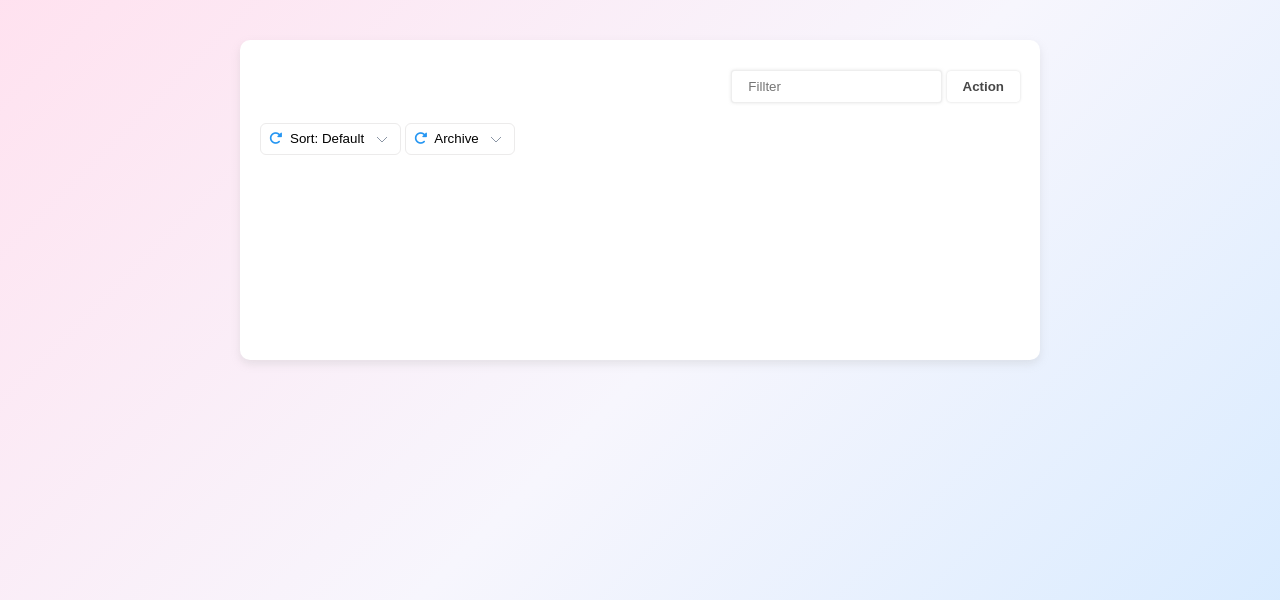
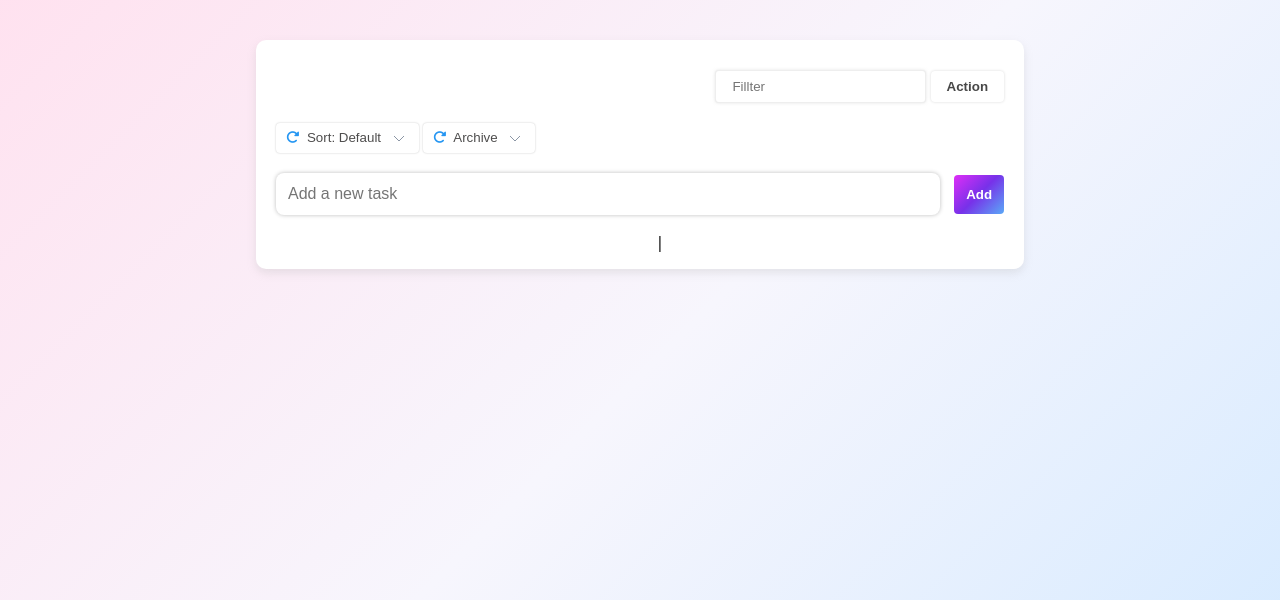
Before and after one commit to im-dlam/SeeQQ, a FastAPI app: template app/templates/list_notes.html in a window 1280 px wide. Shown: the part 30-630 px from the top of the page. Run offline with FastAPI, Linux system fonts and the light colour scheme; the template is opened without the code that fills it, so the values that code supplies are empty.

Commit message:
chore: add input work name

```diff
--- a/app/static/css/list-note.css
+++ b/app/static/css/list-note.css
@@ -1,3 +1,30 @@
+#action_btn {
+    padding: 8px 16px;
+    border: none;
+    background-color: white;
+    box-shadow: 0px 0px 0px 0px rgba(0, 0, 0, 0), 0px 0px 3px rgba(0, 0, 0, 0.15);
+    border-radius: 4px;
+    font-weight: bold;
+    color:rgb(71, 71, 71);
+    cursor: pointer;
+}
+
+
+#action_btn:hover {
+    /* color:rgb(71, 71, 71); */
+
+    box-shadow: 0 0 8px rgba(197, 197, 197,0.5);
+
+}
+#filter {
+    padding: 8px 16px;
+    outline: none;
+    border: 0.2px solid rgba(170, 170, 170,0.2);
+    border-radius: 4px;
+    box-shadow: 0 0 3px rgba(197, 197, 197,0.5);
+}
+
+
 
 .container {
     display: flex;
@@ -6,9 +33,8 @@
 }
 .card {
     margin-top:40px;
-    min-width: 100vh;
     background-color: green;
-    min-height: 40vh;
+    /* min-height: 40vh; */
     background-color: white;
     box-shadow: 0 4px 8px 0 rgb(170, 170, 170,0.25);
     border-radius: 10px;
@@ -49,44 +75,70 @@
 }
 .container-head .label-right {
     margin-right: 20px;
+    user-select: none;
 }
 .label-right {
     margin-left: auto;
 }
 .form-list {
     margin-top: 20px;
+    }
+
+
+.div-btn-h1 {
+    margin-left: 20px;
+    user-select: none;
 }
-.button-right {
+.div-btn-h1 button {
+    border:none;
+    padding: 5px 10px;
+    background-color: white;
+    box-shadow: 0 0 2px  rgb(197, 197, 197);
+    color:rgb(78, 77, 77);
+    cursor: pointer;
+    border-radius: 4px;
+}
+
+.sort-button {
+    position: relative;
+}
+
+.sort-button .tooltip-label {
+    margin-top:20px;
+    position: absolute;
+    left:0;
+    right:auto;
+    width: 250px;
+    background-color: rgb(211, 209, 209);
+    pointer-events: none;
+    opacity: 0;
+}
+
+
+
+.work-name {
+    margin-top: 20px;
     margin-left: 20px;
+    margin-right: 20px;
 }
-.button-right button {
-    padding:5px 8px;
+
+.work-name #work {
+    width: 80vh;
+    padding:12px 12px;
+    outline: none;
+    font-size: 16px;
+    border-radius: 8px;
     border:none;
-    border-radius:6px;
-    background-color: white;
-    border:0.1px solid rgb(236, 235, 235);
+    box-shadow: 0 0 4px rgb(189, 189, 189);
+}
+
+.work-name .work-button {
+    padding:12px 12px;
+    margin-left: 10px;
+    border:none;
+    background: linear-gradient(135deg, #df2ef7 0%, #7731e9 50%, #5aa9f7 100%);
+    color:white;
+    font-weight: bold;
+    border-radius: 4px;
     cursor: pointer;
 }
-#action_btn {
-    padding: 8px 16px;
-    border: none;
-    background-color: white;
-    box-shadow: 0px 0px 0px 0px rgba(0, 0, 0, 0), 0px 0px 3px rgba(0, 0, 0, 0.15);
-    border-radius: 4px;
-    font-weight: bold;
-    color:rgb(71, 71, 71);
-    cursor: pointer;
-}
-#action_btn:hover {
-    /* color:rgb(71, 71, 71); */
-
-    box-shadow: 0 0 8px rgba(197, 197, 197,0.5);
-
-}
-#filter {
-    padding: 8px 16px;
-    outline: none;
-    border: 0.2px solid rgba(170, 170, 170,0.2);
-    border-radius: 4px;
-    box-shadow: 0 0 3px rgba(197, 197, 197,0.5);
-}
--- a/app/templates/base.html
+++ b/app/templates/base.html
@@ -3,6 +3,7 @@
 <head>
     <title>{% block title %}{% endblock %}</title>
     <link rel="stylesheet" href="{{ url_for('static',path='css/style.css')}}">
+    <meta name="viewport" content="width=device-width, initial-scale=1.0">
     <link rel="stylesheet" href="https://cdnjs.cloudflare.com/ajax/libs/font-awesome/6.4.0/css/all.min.css"/>
     {% block head_css %}{% endblock %}
 </head>
--- a/app/templates/list_notes.html
+++ b/app/templates/list_notes.html
@@ -20,13 +20,17 @@
         </div>
         <div class="form-main">
             <div class="form-list">
-                <div class="button-right">
-                    <button>
+                <div class="div-btn-h1">
+                    <button class="sort-button">
                         <i class="fa fa-rotate-right" style="color: #2596f2; margin-right:4px;"></i>
                         Sort: Default
                         <svg xmlns="http://www.w3.org/2000/svg" width="20" height="20" viewBox="0 0 20 20" fill="none" style="margin-left: 4px;vertical-align: middle;">
                             <path d="M5 8L10 13L15 8" stroke="#8B96A5" strokeWidth="2" strokeLinecap="round"strokeLinejoin="round"/>
                          </svg>
+                         <div class="tooltip-label">
+                            <span>Sort by</span>
+                            <div>aaaaaaaaaaaaaaaaaaaaaaaaaa</div>
+                         </div>
                     </button>
 
                      <button>
@@ -36,13 +40,21 @@
                             <path d="M5 8L10 13L15 8" stroke="#8B96A5" strokeWidth="2" strokeLinecap="round"strokeLinejoin="round"/>
                          </svg>
                     </button>
+
+                </div>
+
+                <div class="div-task">
+                    <div class="work-name">
+                        <input id="work" type="text" placeholder="Add a new task" required>
+                        <button class="work-button">Add</button>
+                    </div>
+                    <ul>
+                        <li>
+                            {{note.note_name}} | {{note.note_descriptions}}<br>
+                        </li>
+                    </ul>
                 </div>
             </div>
-            <!-- <ul>
-                <li>
-                    {{note.note_name}} | {{note.note_descriptions}}<br>
-                </li>
-            </ul> -->
         </div>
     </div>
 </div>
```
